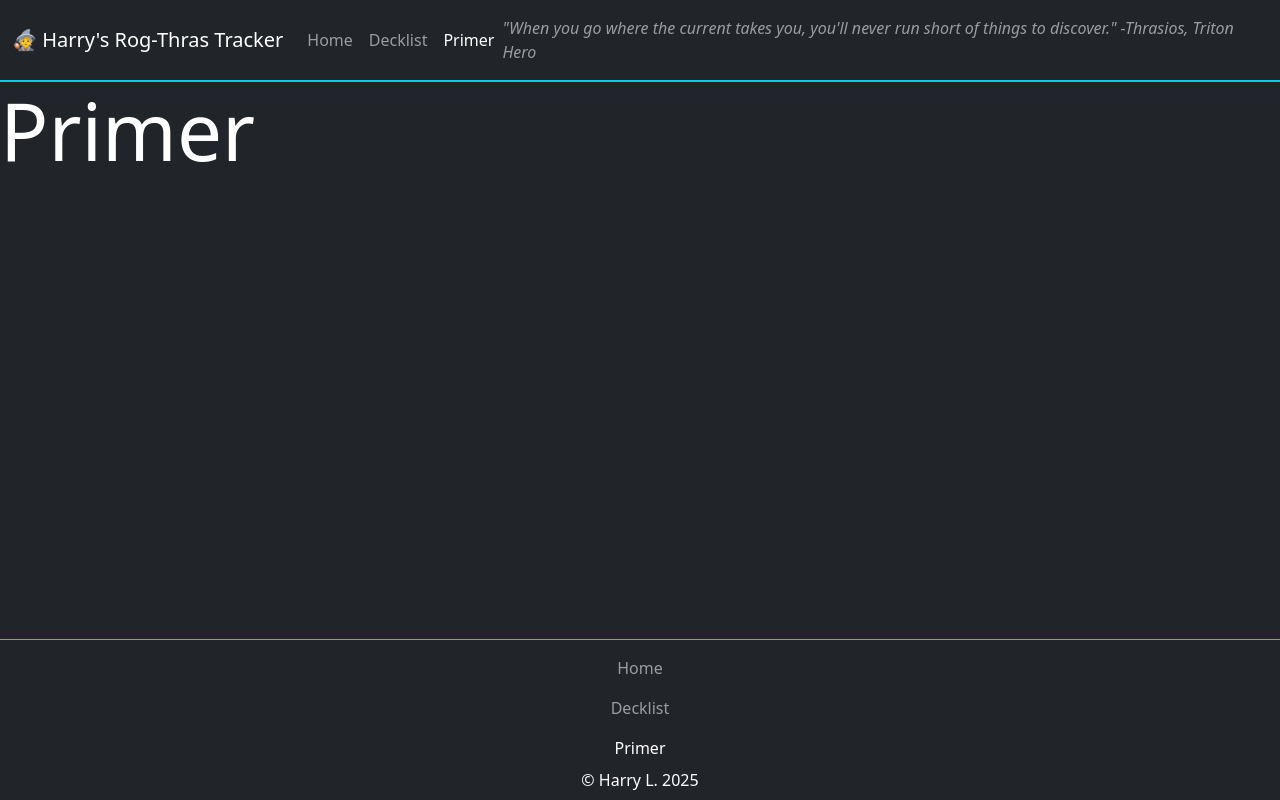
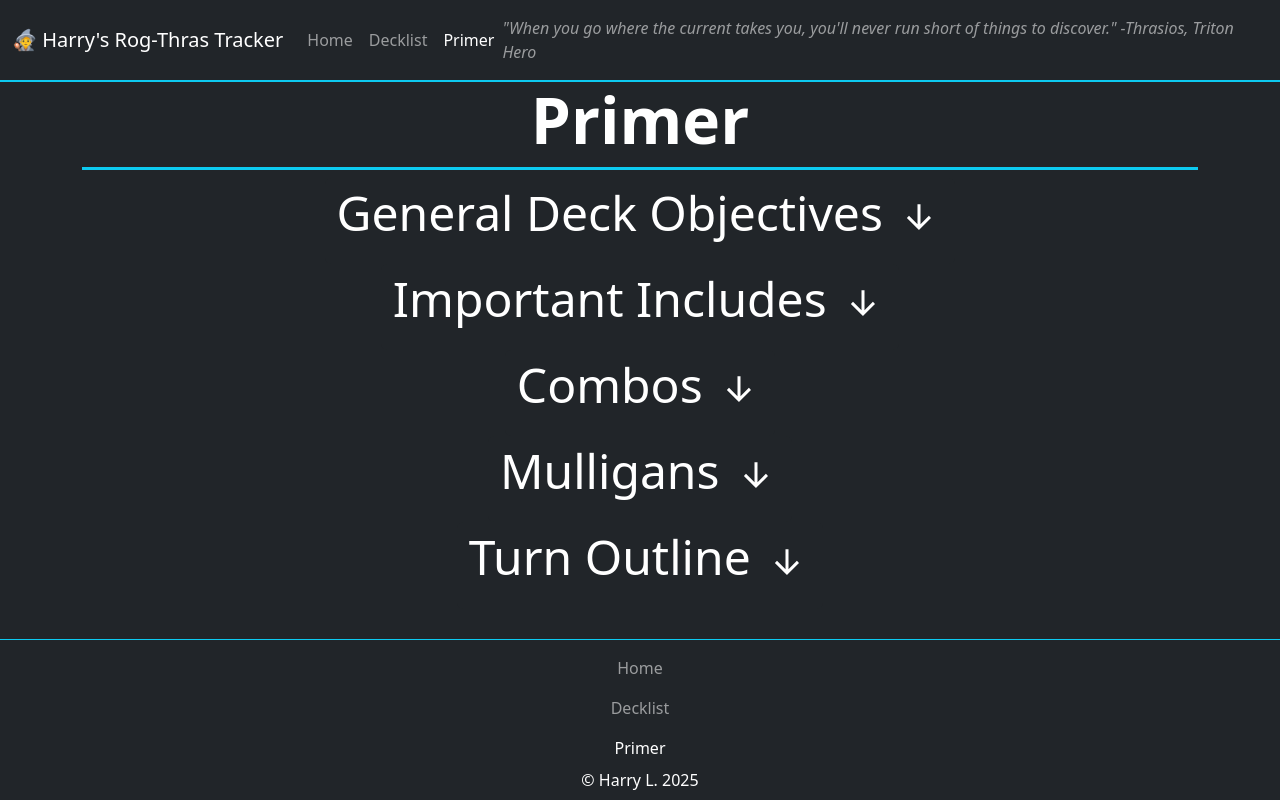
Before and after one commit to hlaack/Ral-Monsoon-Mage-Blog, a React (Vite) app: page /primer in a window 1280 px wide. Built offline with nearby package versions, Linux system fonts and the light colour scheme.

Commit message:
Prepare primer page

```diff
--- a/src/pages/Primer.jsx
+++ b/src/pages/Primer.jsx
@@ -1,7 +1,115 @@
+import arrowDown from "../assets/arrow_downward.svg";
 
 function Primer(){
 	return (
-		<h1 className="display-1">Primer</h1>
+		<div className="container d-flex flex-column">
+			<h1 className="text-center fw-bolder display-3 border-bottom border-3 pb-2 border-info">Primer</h1>
+			{/*	SECTION ONE*/}
+			<div className="row align-items-center justify-content-center">
+				<div className="col-sm-auto w-auto">
+					<button className="btn btn-dark border-0" type="button" data-bs-toggle="collapse" data-bs-target="#collapseQA1" aria-expanded="false" aria-controls="collapseQA1">
+						<p className="display-5">General Deck Objectives <img src={arrowDown} alt="A down arrow." /></p>
+					</button>
+				</div>
+			</div>
+			<div className="row align-items-center justify-content-center">
+				<div className="col-sm-auto">
+					<div className="collapse" id="collapseQA1">
+						<div className="card bg-dark mt-2 border-info border-2 rounded">
+							<div className="card-body bg-dark text-bg-dark">
+								<p className="card-text qa_text_limit">Despite all shifts in the metagame, a consistent and thorough Cradle-centric value pile will sustain you through thick and thin.</p>
+								<p className="card-text qa_text_limit">While the deck is slower, it still thrives in the early game by allowing you access to excess mana via mana-dorks, Thrasios activations, and our free commander.</p>
+								<p className="card-text qa_text_limit">If you enjoy accumulating massive piles of cards and mana, then comboing off under the safety of an exiled or phased out board, the Rog-Thras is for you.</p>
+							</div>
+						</div>
+					</div>
+				</div>
+			</div>
+			{/*SECTION TWO*/}
+			<div className="row align-items-center justify-content-center">
+				<div className="col-sm-auto">
+					<button className="btn btn-dark border-0" type="button" data-bs-toggle="collapse" data-bs-target="#collapseQA2" aria-expanded="false" aria-controls="collapseQA2">
+						<p className="display-5">Important Includes <img src={arrowDown} alt="A down arrow." /></p>
+					</button>
+				</div>
+			</div>
+			<div className="row align-items-center justify-content-center">
+				<div className="col-sm-auto">
+					<div className="collapse" id="collapseQA2">
+						<div className="card bg-dark mt-2 border-info border-2 rounded">
+							<div className="card-body bg-dark text-bg-dark">
+								<p className="card-text qa_text_limit">Despite all shifts in the metagame, a consistent and thorough Cradle-centric value pile will sustain you through thick and thin.</p>
+								<p className="card-text qa_text_limit">While the deck is slower, it still thrives in the early game by allowing you access to excess mana via mana-dorks, Thrasios activations, and our free commander.</p>
+								<p className="card-text qa_text_limit">If you enjoy accumulating massive piles of cards and mana, then comboing off under the safety of an exiled or phased out board, the Rog-Thras is for you.</p>
+							</div>
+						</div>
+					</div>
+				</div>
+			</div>
+			{/*SECTION THREE*/}
+			<div className="row align-items-center justify-content-center">
+				<div className="col-sm-auto">
+					<button className="btn btn-dark border-0" type="button" data-bs-toggle="collapse" data-bs-target="#collapseQA3" aria-expanded="false" aria-controls="collapseQA3">
+						<p className="display-5">Combos <img src={arrowDown} alt="A down arrow." /></p>
+					</button>
+				</div>
+			</div>
+			<div className="row align-items-center justify-content-center">
+				<div className="col-sm-auto">
+					<div className="collapse" id="collapseQA3">
+						<div className="card bg-dark mt-2 border-info border-2 rounded">
+							<div className="card-body bg-dark text-bg-dark">
+								<p className="card-text qa_text_limit">Despite all shifts in the metagame, a consistent and thorough Cradle-centric value pile will sustain you through thick and thin.</p>
+								<p className="card-text qa_text_limit">While the deck is slower, it still thrives in the early game by allowing you access to excess mana via mana-dorks, Thrasios activations, and our free commander.</p>
+								<p className="card-text qa_text_limit">If you enjoy accumulating massive piles of cards and mana, then comboing off under the safety of an exiled or phased out board, the Rog-Thras is for you.</p>
+							</div>
+						</div>
+					</div>
+				</div>
+			</div>
+			{/*SECTION FOUR*/}
+			<div className="row align-items-center justify-content-center">
+				<div className="col-sm-auto">
+					<button className="btn btn-dark border-0" type="button" data-bs-toggle="collapse" data-bs-target="#collapseQA4" aria-expanded="false" aria-controls="collapseQA4">
+						<p className="display-5">Mulligans <img src={arrowDown} alt="A down arrow." /></p>
+					</button>
+				</div>
+			</div>
+			<div className="row align-items-center justify-content-center">
+				<div className="col-sm-auto">
+					<div className="collapse" id="collapseQA4">
+						<div className="card bg-dark mt-2 border-info border-2 rounded">
+							<div className="card-body bg-dark text-bg-dark">
+								<p className="card-text qa_text_limit">Despite all shifts in the metagame, a consistent and thorough Cradle-centric value pile will sustain you through thick and thin.</p>
+								<p className="card-text qa_text_limit">While the deck is slower, it still thrives in the early game by allowing you access to excess mana via mana-dorks, Thrasios activations, and our free commander.</p>
+								<p className="card-text qa_text_limit">If you enjoy accumulating massive piles of cards and mana, then comboing off under the safety of an exiled or phased out board, the Rog-Thras is for you.</p>
+							</div>
+						</div>
+					</div>
+				</div>
+			</div>
+		{	/*SECTION FIVE*/}
+			<div className="row align-items-center justify-content-center">
+				<div className="col-sm-auto">
+					<button className="btn btn-dark border-0" type="button" data-bs-toggle="collapse" data-bs-target="#collapseQA5" aria-expanded="false" aria-controls="collapseQA5">
+						<p className="display-5">Turn Outline <img src={arrowDown} alt="A down arrow." /></p>
+					</button>
+				</div>
+			</div>
+			<div className="row align-items-center justify-content-center">
+				<div className="col-sm-auto pb-2">
+					<div className="collapse" id="collapseQA5">
+						<div className="card bg-dark mt-2 border-info border-2 rounded">
+							<div className="card-body bg-dark text-bg-dark">
+								<p className="card-text qa_text_limit">Despite all shifts in the metagame, a consistent and thorough Cradle-centric value pile will sustain you through thick and thin.</p>
+								<p className="card-text qa_text_limit">While the deck is slower, it still thrives in the early game by allowing you access to excess mana via mana-dorks, Thrasios activations, and our free commander.</p>
+								<p className="card-text qa_text_limit">If you enjoy accumulating massive piles of cards and mana, then comboing off under the safety of an exiled or phased out board, the Rog-Thras is for you.</p>
+							</div>
+						</div>
+					</div>
+				</div>
+			</div>
+		</div>
 	);
 }
 
```
